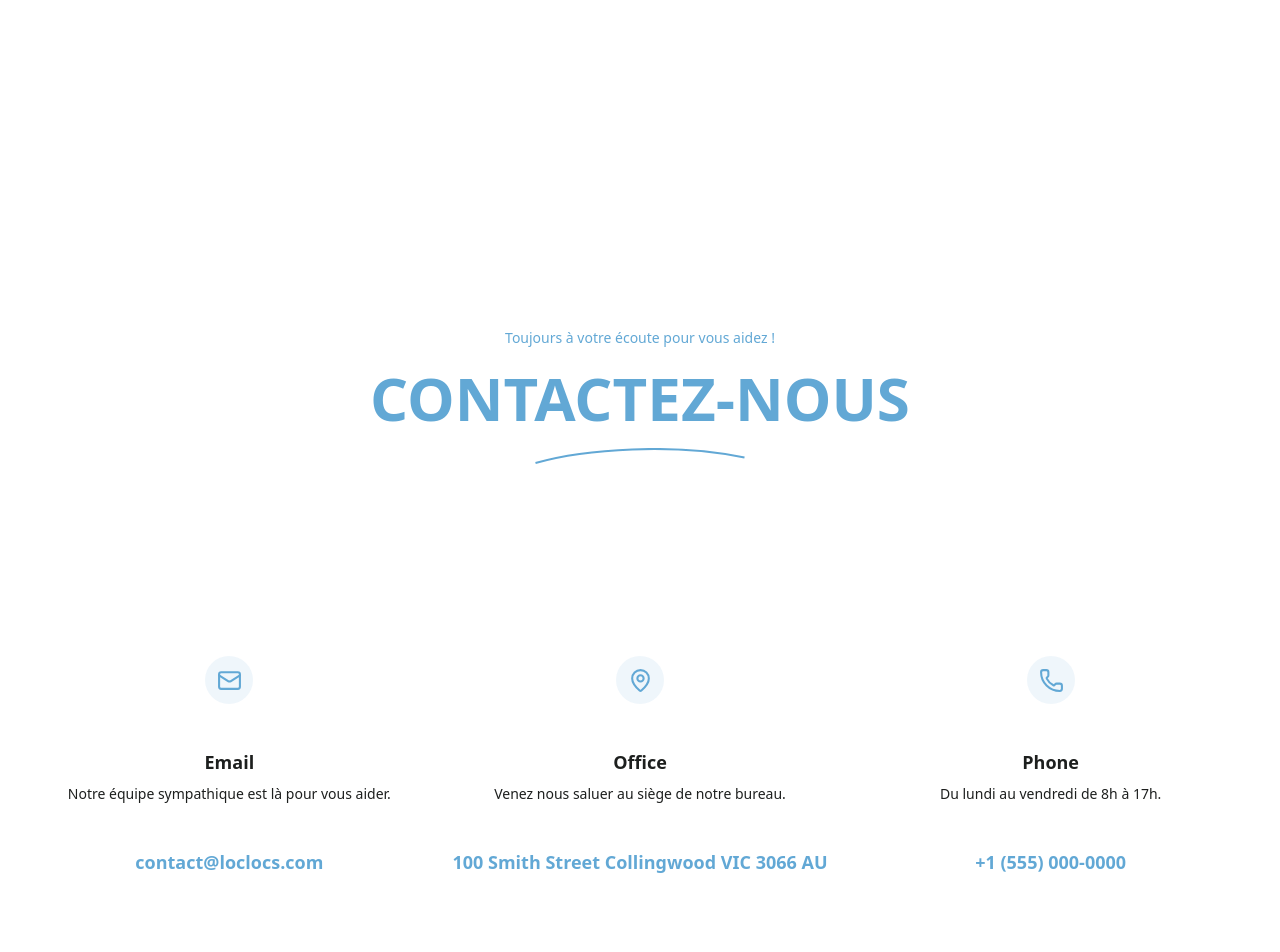
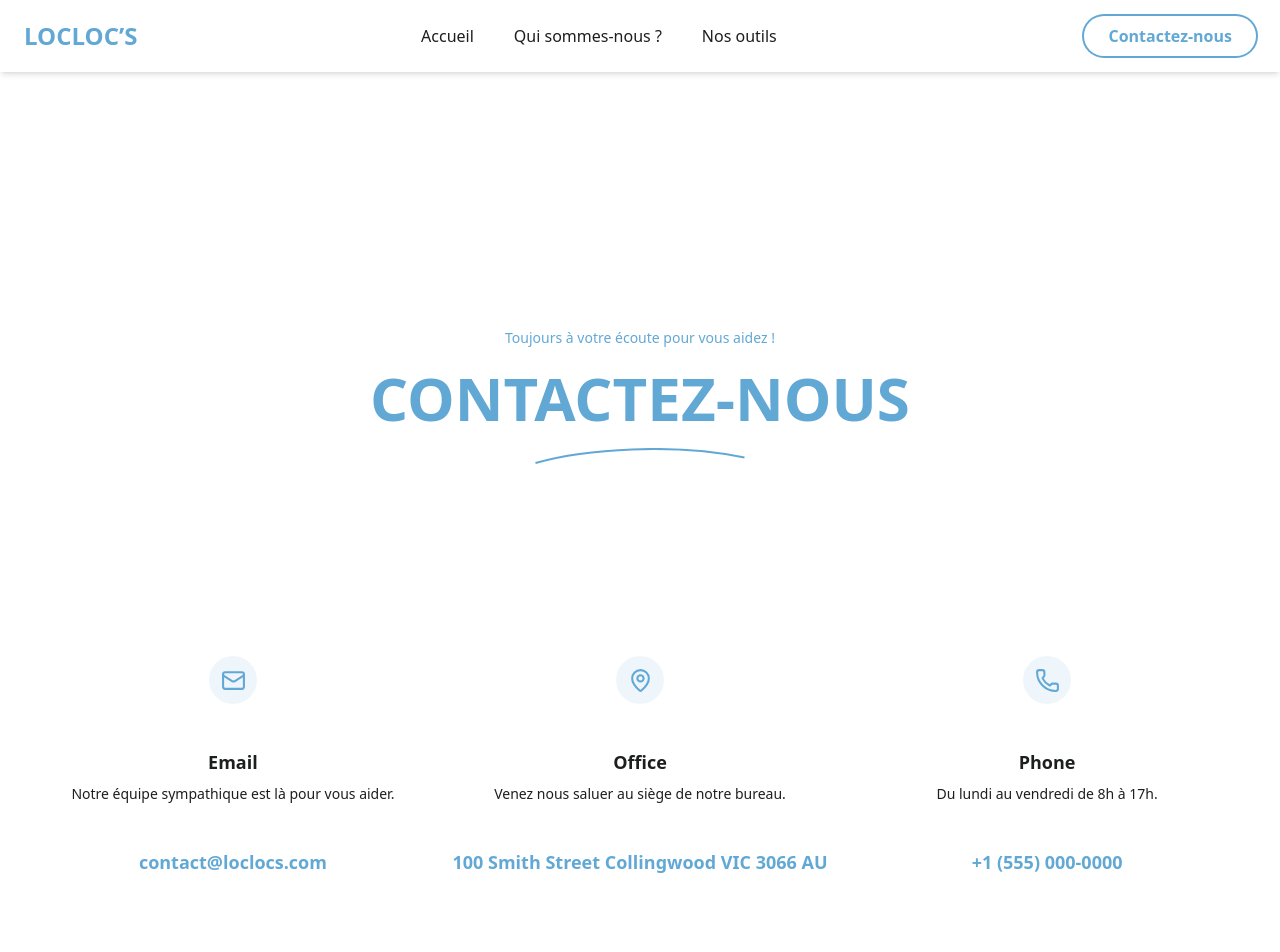
Before and after one commit to PrimPom/mpai_mvp_loclocs, a Next.js app: page /contact in a window 1280 px wide. Shown: the top 952 px of the page. Built offline with nearby package versions, Linux system fonts and the light colour scheme.

Commit message:
add fade in animation to budgetloc, contact pages

```diff
--- a/app/contact/page.tsx
+++ b/app/contact/page.tsx
@@ -1,5 +1,6 @@
 "use client";
 
+import FadeInWhenVisible from "@/components/common/FadeInWhenVisible";
 import ContactDetailsSection from "@/components/contact/ContactDetailsSection";
 import ContactFormSection from "@/components/contact/FormSection";
 import ContactHeroSection from "@/components/contact/HeroSection";
@@ -57,14 +58,22 @@ function ContactPage() {
   };
   return (
     <div className="flex flex-col max-w-7xl mx-auto items-center">
+      <FadeInWhenVisible>
         <ContactHeroSection />
+      </FadeInWhenVisible>
+
+      <FadeInWhenVisible>
         <ContactDetailsSection />
+      </FadeInWhenVisible>
+
+      <FadeInWhenVisible>
         <ContactFormSection
           isSubmitting={isSubmitting}
           isSuccess={isSuccess}
           onSubmit={handleSubmitForm}
           onReset={resetForm}
         />
+      </FadeInWhenVisible>
     </div>
   );
 }
--- a/app/layout.tsx
+++ b/app/layout.tsx
@@ -2,6 +2,8 @@ import type { Metadata } from "next";
 import { Geist, Geist_Mono, Lato } from "next/font/google";
 import "./globals.css";
 import { Toaster } from "sonner";
+import Navbar from "@/components/common/Navbar";
+import Footer from "@/components/common/Footer";
 
 const geistSans = Geist({
   variable: "--font-geist-sans",
@@ -12,7 +14,6 @@ const geistMono = Geist_Mono({
   variable: "--font-geist-mono",
   subsets: ["latin"],
 });
-
 
 export const metadata: Metadata = {
   title: "Create Next App",
@@ -29,7 +30,9 @@ export default function RootLayout({
       <body
         className={`${geistSans.variable} ${geistMono.variable} antialiased`}
       >
+        <Navbar />
         {children}
+        <Footer />
         <Toaster />
       </body>
     </html>
--- a/app/outils/budgetloc/page.tsx
+++ b/app/outils/budgetloc/page.tsx
@@ -2,19 +2,27 @@
 
 import BudgetLocCalculator from "@/components/budgetLoc/calculator";
 import FAQSection from "@/components/budgetLoc/FAQSection";
+import FadeInWhenVisible from "@/components/common/FadeInWhenVisible";
 import React from "react";
 
 function BudgetLocPage() {
   return (
     <div className=" ">
+      <FadeInWhenVisible>
         <img
           src="./../budgetloc-hero.svg"
           alt="budgetloc-hero"
           className="mb-33"
         />
+      </FadeInWhenVisible>
+
+      <FadeInWhenVisible>
         <BudgetLocCalculator />
+      </FadeInWhenVisible>
 
+      <FadeInWhenVisible>
         <FAQSection />
+      </FadeInWhenVisible>
     </div>
   );
 }
--- a/app/page.tsx
+++ b/app/page.tsx
@@ -1,18 +1,16 @@
-import Navbar from '@/components/common/Navbar';
-import Footer from '@/components/common/Footer';
-import HeroSection from '@/components/home/HeroSection';
-import ToolsSection from '@/components/home/ToolsSection';
-import Histoire from '@/components/home/Histoire';
-import FAQSection from '@/components/home/FAQSection';
-import Avis from '@/components/home/Avis';
+import Navbar from "@/components/common/Navbar";
+import Footer from "@/components/common/Footer";
+import HeroSection from "@/components/home/HeroSection";
+import ToolsSection from "@/components/home/ToolsSection";
+import Histoire from "@/components/home/Histoire";
+import FAQSection from "@/components/home/FAQSection";
+import Avis from "@/components/home/Avis";
 
-import FadeInWhenVisible from '@/components/common/FadeInWhenVisible';
+import FadeInWhenVisible from "@/components/common/FadeInWhenVisible";
 
 export default function Home() {
   return (
     <>
-      <Navbar />
-
       <FadeInWhenVisible>
         <HeroSection />
       </FadeInWhenVisible>
@@ -32,8 +30,6 @@ export default function Home() {
       <FadeInWhenVisible delay={0.4}>
         <Avis />
       </FadeInWhenVisible>
-
-      <Footer />
     </>
   );
 }
```
Lines whose indentation alone changed are shown as unchanged.
